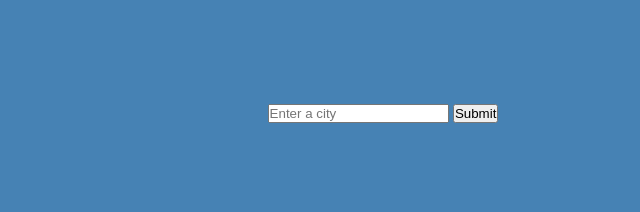
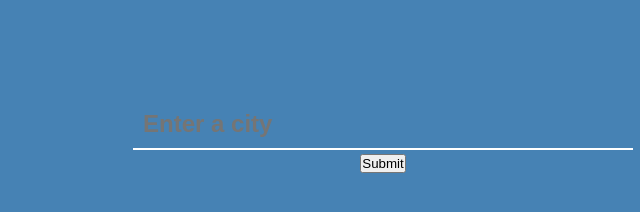
Before and after one commit to Mahendra14/Weather-App-With-Proxy-Server, a plain HTML site: page public/index.html in a window 1280 px wide. Shown: the whole page, without its empty margins (257-897 px from the left). Drawn offline with Linux system fonts and the light colour scheme.

Commit message:
addedd cool input css

```diff
--- a/public/style.css
+++ b/public/style.css
@@ -19,3 +19,20 @@ body{
     margin: 100px auto;
     text-align: center;
 }
+
+input{
+    width:100%;
+    padding: 10px;
+    border: none;
+    border-bottom: 2px solid #fff;
+    background-color: transparent;
+    font-size: 1.5rem;
+    font-weight: bold;
+    color: #fff;
+
+
+}
+
+input:focus{
+    outline: none;
+}
```
